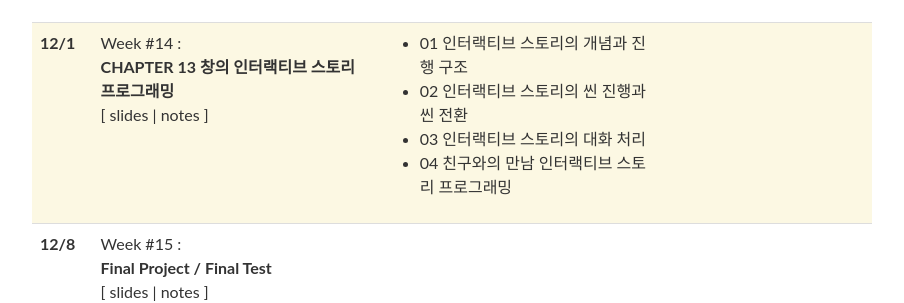
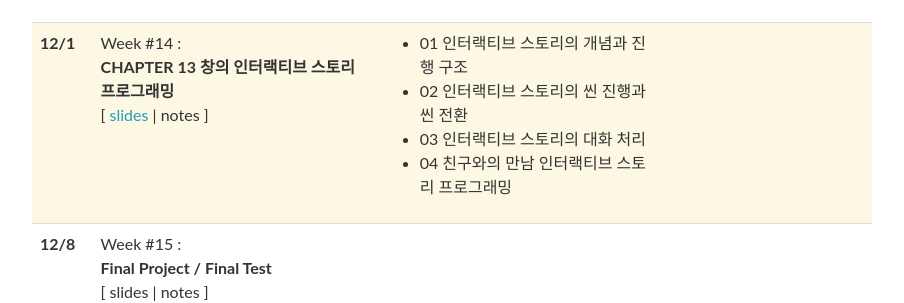
Before and after one commit to 2023-aaronkr/jnue-iss, a Jekyll site: the page built from _pages/lectures.md, in a window 1280 px wide and 900 px high, scrolled down 1601 px. Shown: the part 227-530 px from the top of the window, without its empty margins (188-1092 px from the left). Built offline with Jekyll 4.4.1, drawn with Linux system fonts in a browser that asks for light colours; nearby versions of some CDN libraries; comment, search, counter and statistics services are not loaded; part of the change alters nothing that is shown.

```diff
--- a/_data/lectures.yml
+++ b/_data/lectures.yml
@@ -156,7 +156,7 @@
   week: 14
   title: >
     <strong>CHAPTER 13 창의 인터랙티브 스토리 프로그래밍</strong>
-  slides:
+  slides: "https://docs.google.com/presentation/d/1B0p17XW0jLqLhyS7_vzcAJ_kHXrH13VrwtBqItowR-Y/edit?usp=sharing"
   readings:
     - 01 인터랙티브 스토리의 개념과 진행 구조
     - 02 인터랙티브 스토리의 씬 진행과 씬 전환
```
